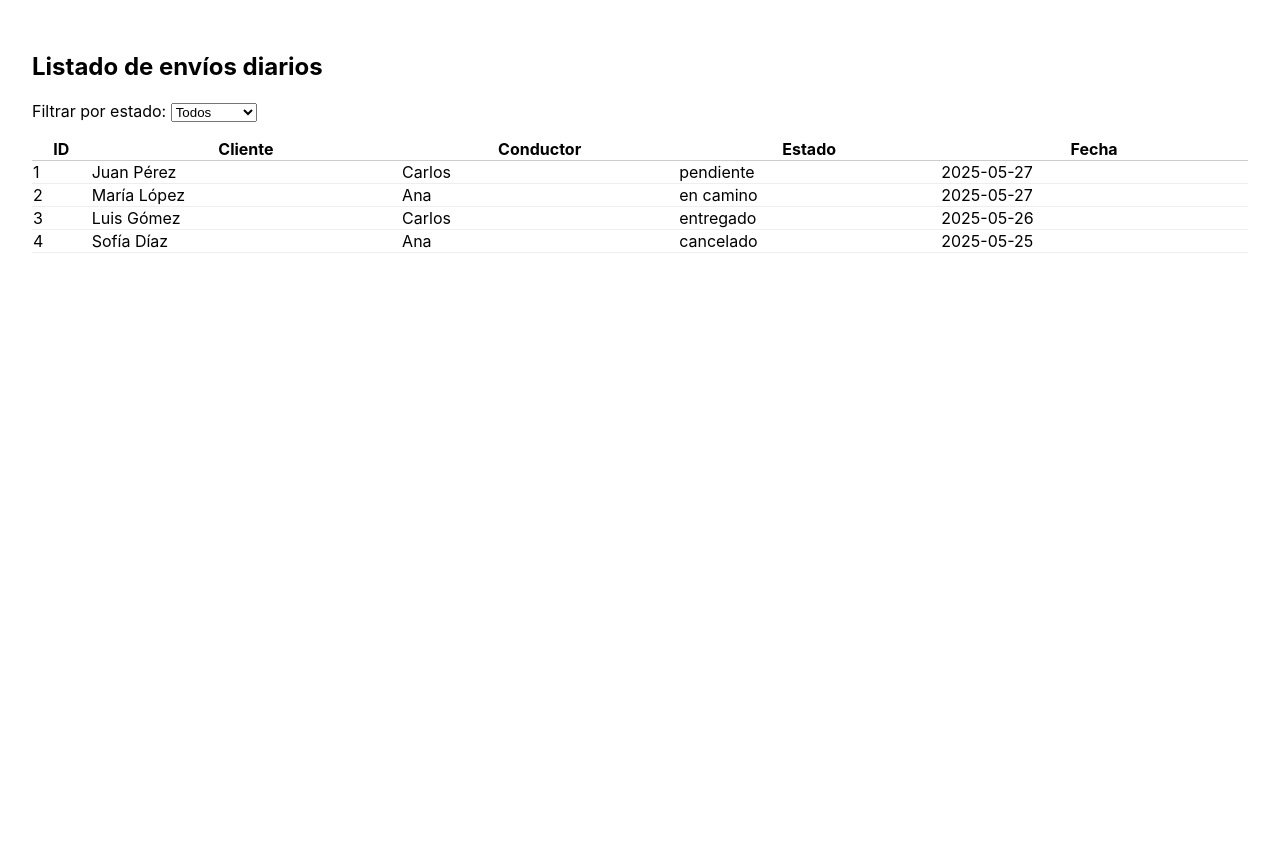
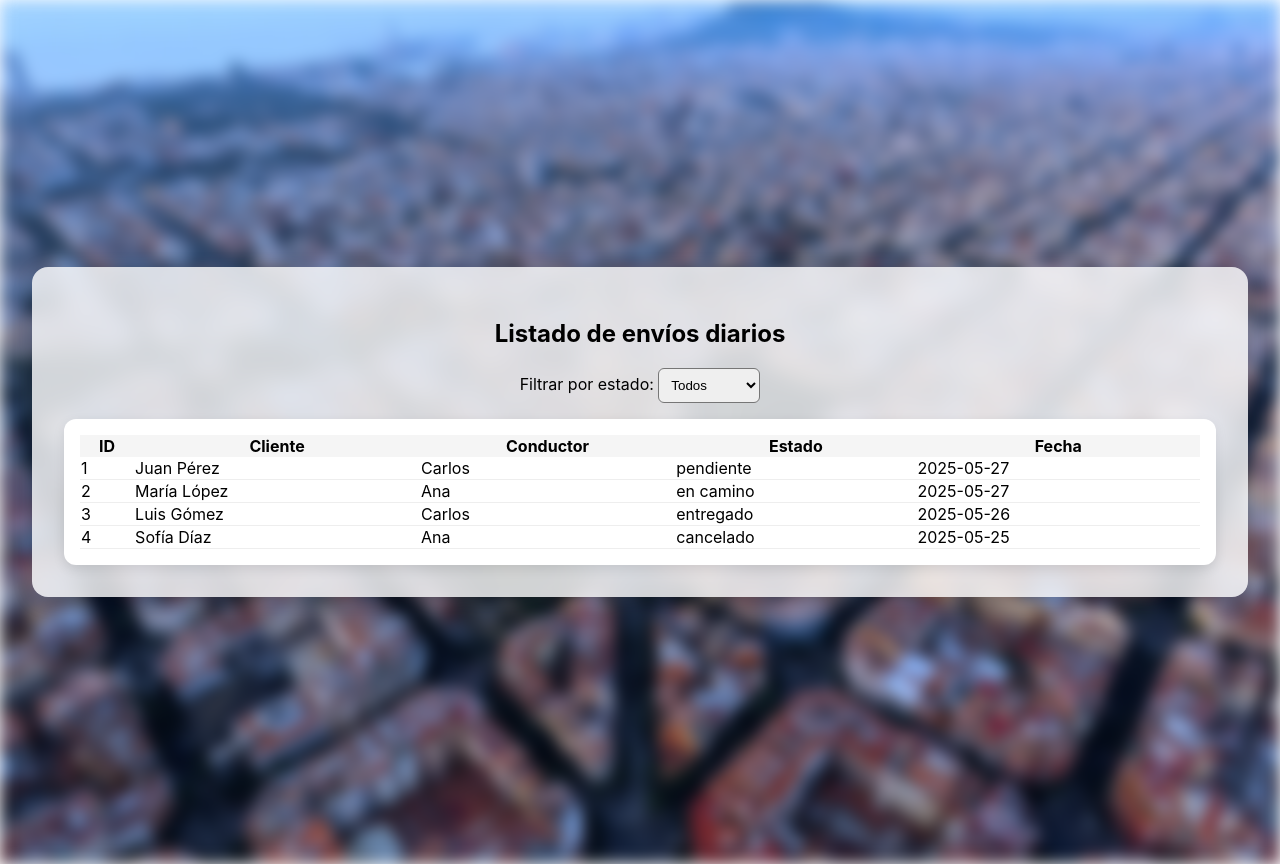
Before and after one commit to CapitanCigarro/Proyecto-Dise-o-software, a React (Create React App) app in the folder web-admin/: page /envios in a window 1280 px wide. Before the commit the page ends 800 px from the top, so only its background shows below. Built offline with nearby package versions, Linux system fonts and the light colour scheme; sample sign-in values are in the browser's storage.

Commit message:
feat: Implemented Envios.tsx design

```diff
--- a/web-admin/src/pages/Envios.tsx
+++ b/web-admin/src/pages/Envios.tsx
@@ -25,12 +25,19 @@ const Envios = () => {
     : datosMock.filter(envio => envio.estado === filtroEstado);
 
   return (
-    <div style={{ padding: '2rem' }}>
-      <h2>Listado de envíos diarios</h2>
+    <div style={styles.page}>
+      <div style={styles.backgroundBlur}></div>
+      <div style={styles.container}>
+        <h2 style={styles.title}>Listado de envíos diarios</h2>
 
+        <div style={{ marginBottom: '1rem', textAlign: 'center' }}>
           <label>
             Filtrar por estado:{' '}
-        <select value={filtroEstado} onChange={e => setFiltroEstado(e.target.value)}>
+            <select
+              value={filtroEstado}
+              onChange={e => setFiltroEstado(e.target.value)}
+              style={{ padding: '0.5rem', borderRadius: '6px' }}
+            >
               {estados.map(estado => (
                 <option key={estado} value={estado}>
                   {estado.charAt(0).toUpperCase() + estado.slice(1)}
@@ -38,15 +45,17 @@ const Envios = () => {
               ))}
             </select>
           </label>
+        </div>
 
-      <table style={{ width: '100%', marginTop: '1rem', borderCollapse: 'collapse' }}>
-        <thead>
+        <div style={styles.lastShipmentsBox}>
+          <table style={styles.table}>
+            <thead style={styles.tableHeader}>
               <tr>
-            <th style={{ borderBottom: '1px solid #ccc' }}>ID</th>
-            <th style={{ borderBottom: '1px solid #ccc' }}>Cliente</th>
-            <th style={{ borderBottom: '1px solid #ccc' }}>Conductor</th>
-            <th style={{ borderBottom: '1px solid #ccc' }}>Estado</th>
-            <th style={{ borderBottom: '1px solid #ccc' }}>Fecha</th>
+                <th>ID</th>
+                <th>Cliente</th>
+                <th>Conductor</th>
+                <th>Estado</th>
+                <th>Fecha</th>
               </tr>
             </thead>
             <tbody>
@@ -69,7 +78,65 @@ const Envios = () => {
             </tbody>
           </table>
         </div>
+      </div>
+    </div>
   );
 };
 
+const styles: { [key: string]: React.CSSProperties } = {
+  page: {
+    position: 'relative',
+    minHeight: '100vh',
+    display: 'flex',
+    alignItems: 'center',
+    justifyContent: 'center',
+    padding: '2rem',
+    overflow: 'hidden',
+},
+
+  backgroundBlur: {
+    position: 'absolute',
+    top: 0,
+    left: 0,
+    right: 0,
+    bottom: 0,
+    backgroundImage: `url('/Wallpaper.jpg')`,
+    backgroundSize: 'cover',
+    backgroundPosition: 'center',
+    filter: 'blur(8px)',
+    zIndex: 0,
+},
+  container: {
+    position: 'relative',
+    zIndex: 1,
+    backgroundColor: 'rgba(255, 255, 255, 0.8)',
+    backdropFilter: 'blur(10px)',
+    borderRadius: '16px',
+    padding: '2rem',
+    maxWidth: '1200px',
+    width: '100%',
+    boxShadow: '0 4px 20px rgba(0,0,0,0.2)',
+    overflowY: 'auto',
+    maxHeight: '100%',
+},
+
+  title: {
+    textAlign: 'center',
+  },
+  lastShipmentsBox: {
+    backgroundColor: '#fff',
+    borderRadius: '12px',
+    padding: '1rem',
+    boxShadow: '0 4px 12px rgba(0,0,0,0.1)',
+    overflowX: 'auto',
+  },
+  table: {
+    width: '100%',
+    borderCollapse: 'collapse',
+  },
+  tableHeader: {
+    backgroundColor: '#f5f5f5',
+  },
+};
+
 export default Envios;
```
Lines whose indentation alone changed are shown as unchanged.
